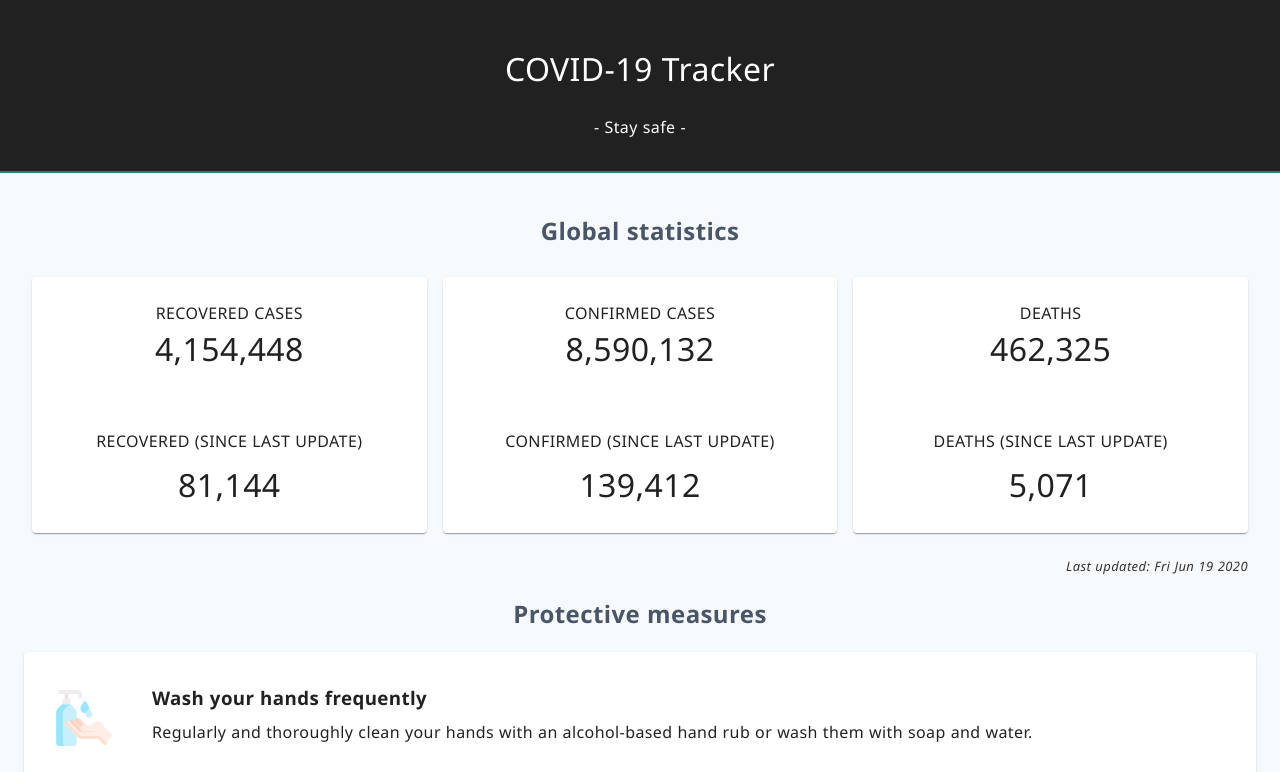
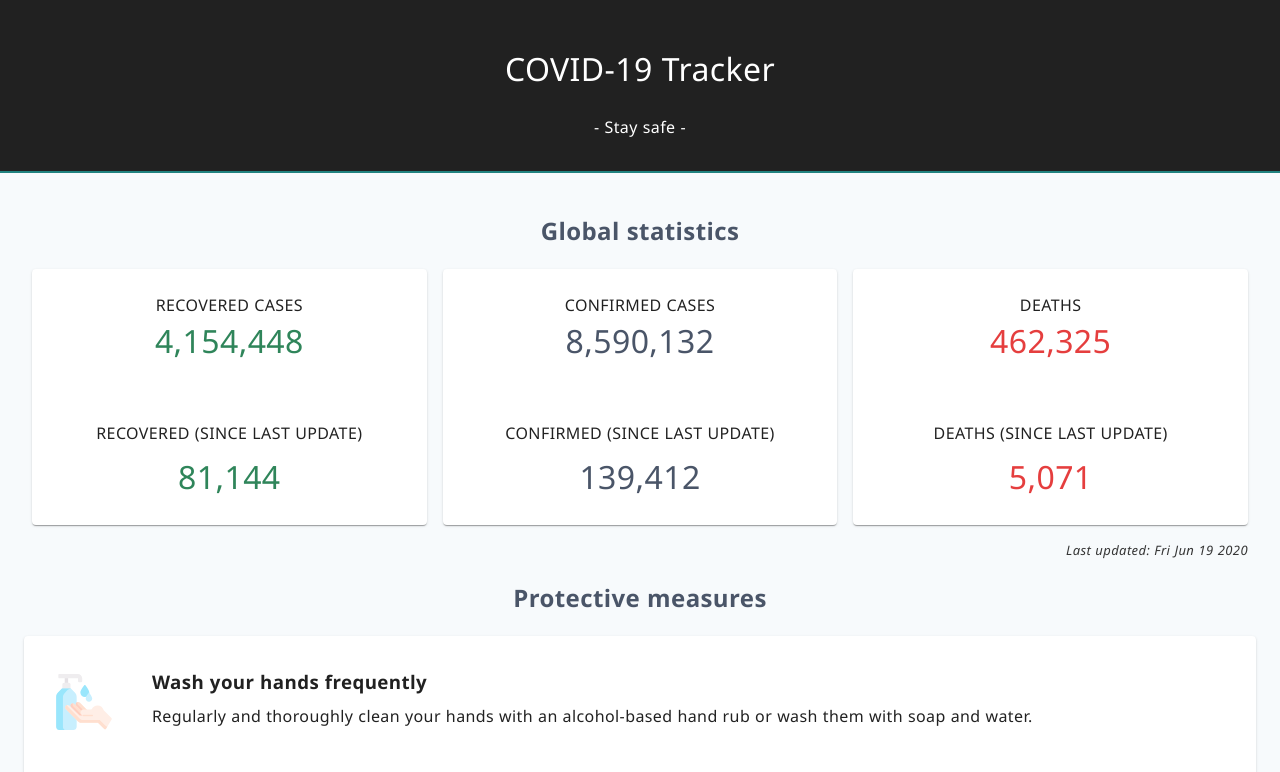
Before and after one commit to nahuel-ianni/covid-19-tracker, a React (Create React App) app in the folder src/: page / in a window 1280 px wide. Shown: the top 772 px of the page. Built offline with nearby package versions, Linux system fonts and the light colour scheme.

Commit message:
Added specific colors to each card number

```diff
--- a/src/src/components/StatsSummary/StatsSummary.module.css
+++ b/src/src/components/StatsSummary/StatsSummary.module.css
@@ -3,12 +3,13 @@
    ------------------------------------------------- */
 
 .cases {
+    color: #4a5568;
     font-size: xx-large;
-    font-weight: 400;
+    font-weight: 500;
 }
 
 .container {
-    margin: .5rem;
+    margin: 0 .5rem;
     padding: 1.5rem;
     text-align: center;
 }
@@ -24,3 +25,11 @@
     list-style: none;
     padding: 0;
 }
+
+.ul li:nth-child(1) span {
+    color: #2f855a;
+}
+
+.ul li:nth-child(3) span {
+    color: #e53e3e;
+}
```
